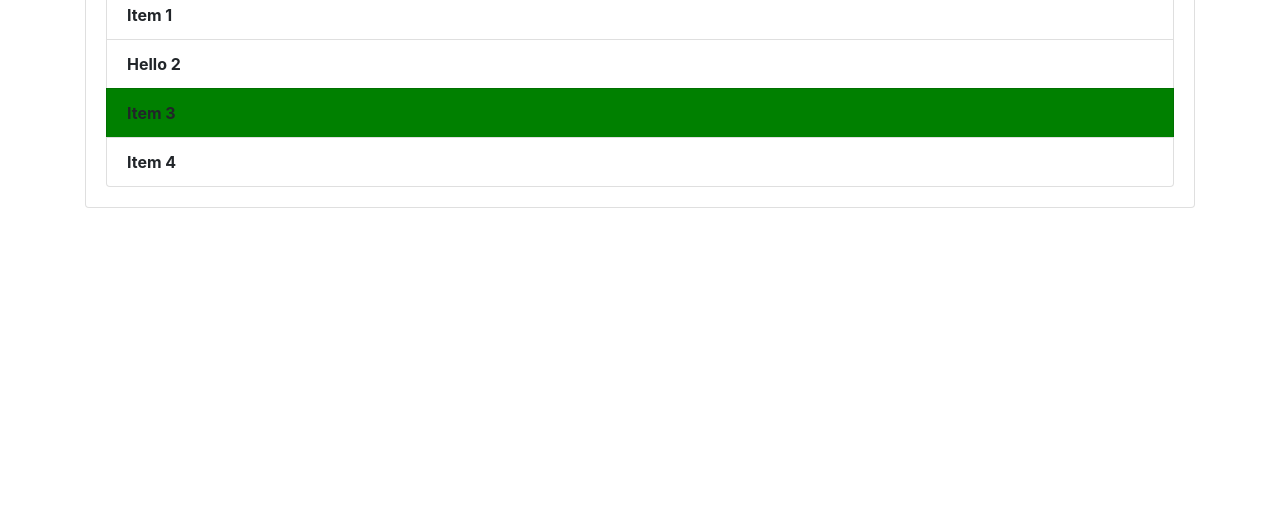
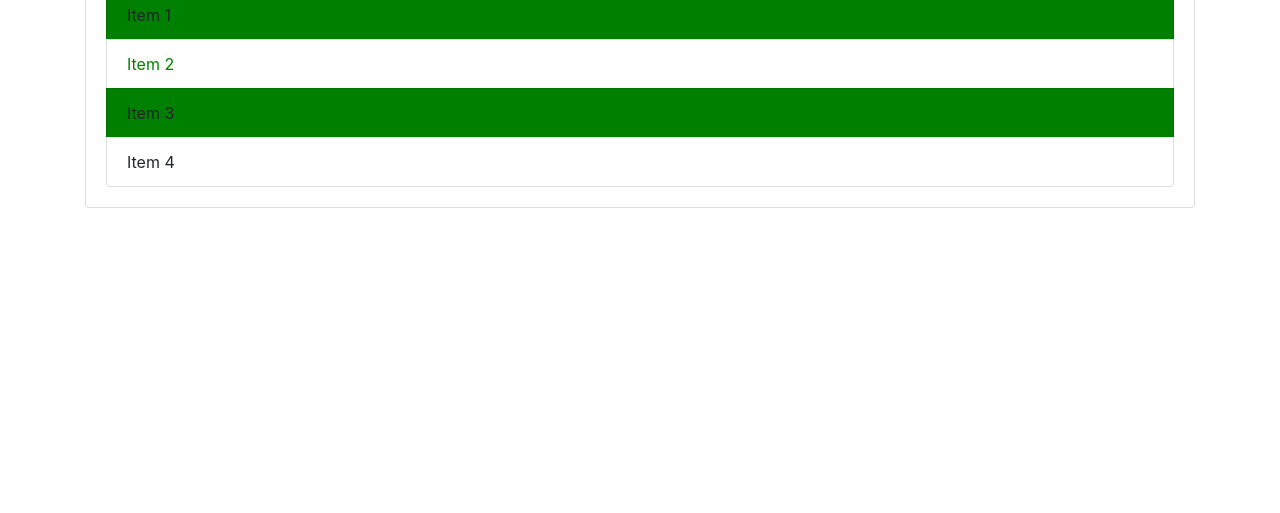
Before and after one commit to Manish-0003/sharpenercodes, a plain HTML site: page index.html in a window 1280 px wide. Shown: the part 287-800 px from the top of the page. Drawn offline with nearby package versions, Linux system fonts and the light colour scheme.

Commit message:
8th july task 6

```diff
--- a/index.html
+++ b/index.html
@@ -6,16 +6,6 @@
   <meta http-equiv="X-UA-Compatible" content="ie=edge">
   <link rel="stylesheet" href="https://maxcdn.bootstrapcdn.com/bootstrap/4.0.0-beta/css/bootstrap.min.css" integrity="sha384-/Y6pD6FV/Vv2HJnA6t+vslU6fwYXjCFtcEpHbNJ0lyAFsXTsjBbfaDjzALeQsN6M" crossorigin="anonymous">
   <title>Item Lister</title>
-  <style>
-    /* Custom CSS */
-    #items .list-group-item:nth-child(3) {
-      background-color: green;
-    }
-
-    .list-group-item {
-      font-weight: bold;
-    }
-  </style>
 </head>
 <body>
   <header id="main-header" class="bg-success text-white p-4 mb-3">
@@ -41,15 +31,17 @@
   </div>
 
   <script>
-    // Get Elements by class name //
-    var items = document.getElementsByClassName('list-group-item');
-    console.log(items);
-    console.log(items[1]);
-    items[1].textContent = 'Hello 2';
-    items[1].style.fontWeight = 'bold';
+    // Change font color to green for the second item using querySelectorAll //
+    var secondItem = document.querySelectorAll('#items li:nth-child(2)');
+    secondItem.forEach(function(item) {
+      item.style.color = 'green';
+    });
 
-    for(var i = 0; i < items.length; i++);
-
+    // Select all odd items and make their background green using querySelectorAll //
+    var oddItems = document.querySelectorAll('#items li:nth-child(odd)');
+    oddItems.forEach(function(item) {
+      item.style.backgroundColor = 'green';
+    });
   </script>
 </body>
 </html>
```
